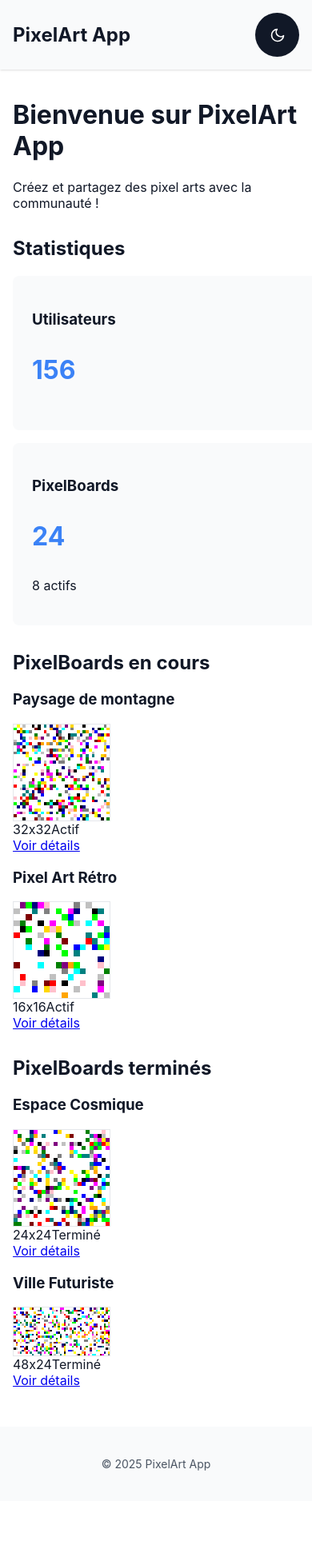
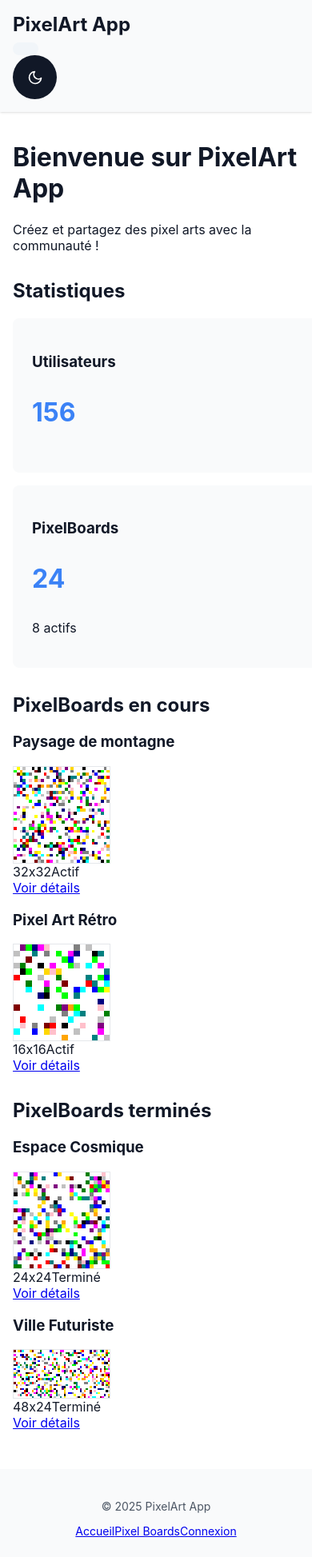
Before and after one commit to florianbrrl/MBDS-Pixel-Art-REACT, a React (Vite) app in the folder frontend/: page / in a window 390 px wide. Shown: the top 1947 px of the page at 80% size. Before the commit the page ends 1877 px from the top, so only its background shows below. Built offline with nearby package versions, Linux system fonts and the light colour scheme; the HTML template or start-up script is replaced by a standard one.

Commit message:
refactor(frontend): améliorer layout principal avec support responsive

```diff
--- a/frontend/src/layouts/MainLayout.tsx
+++ b/frontend/src/layouts/MainLayout.tsx
@@ -1,56 +1,136 @@
-import React from 'react';
-import { Outlet } from 'react-router-dom';
+import React, { useState } from 'react';
+import { Outlet, Link } from 'react-router-dom';
 import ThemeToggle from '@/components/common/ThemeToggle';
-import { Link } from 'react-router-dom';
 import { useAuth } from '@/contexts/AuthContext';
+import MobileNavigation from '@/components/navigation/MobileNavigation';
 
 const MainLayout: React.FC = () => {
-  const { isAuthenticated, logout } = useAuth();
+  const { isAuthenticated, logout, currentUser } = useAuth();
+  const [mobileMenuOpen, setMobileMenuOpen] = useState(false);
+
+  const toggleMobileMenu = () => {
+    setMobileMenuOpen((prev) => !prev);
+  };
+
+  const handleLogout = () => {
+    logout();
+    setMobileMenuOpen(false);
+  };
+
+  const isAdmin = currentUser?.id === 'user-1'; // Simplifié, à adapter selon votre logique
 
   return (
     <div className="app">
       <header className="app-header">
+        <div className="header-content">
           <h1>
-          <Link to="/" className="header-link">
+            <Link to="/" className="header-link" onClick={() => setMobileMenuOpen(false)}>
               PixelArt App
             </Link>
           </h1>
-        <nav className="main-nav">
+
+          {/* Bouton du menu mobile */}
+          <button
+            className="mobile-menu-button"
+            onClick={toggleMobileMenu}
+            aria-label={mobileMenuOpen ? 'Fermer le menu' : 'Ouvrir le menu'}
+            aria-expanded={mobileMenuOpen}
+          >
+            <span className={`hamburger ${mobileMenuOpen ? 'open' : ''}`}>
+              <span className="hamburger-line"></span>
+              <span className="hamburger-line"></span>
+              <span className="hamburger-line"></span>
+            </span>
+          </button>
+
+          {/* Navigation desktop */}
+          <nav className="main-nav desktop-nav">
             <ul className="nav-list">
               <li className="nav-item">
-              <Link to="/" className="nav-link">Accueil</Link>
+                <Link to="/" className="nav-link">
+                  Accueil
+                </Link>
               </li>
               <li className="nav-item">
-              <Link to="/pixel-boards" className="nav-link">Pixel Boards</Link>
+                <Link to="/pixel-boards" className="nav-link">
+                  Pixel Boards
+                </Link>
               </li>
               {isAuthenticated ? (
                 <>
                   <li className="nav-item">
-                  <Link to="/profile" className="nav-link">Profil</Link>
+                    <Link to="/profile" className="nav-link">
+                      Profil
+                    </Link>
                   </li>
+                  {isAdmin && (
                     <li className="nav-item">
-                  <button onClick={logout} className="nav-button">Déconnexion</button>
+                      <Link to="/admin" className="nav-link">
+                        Administration
+                      </Link>
+                    </li>
+                  )}
+                  <li className="nav-item">
+                    <button onClick={logout} className="nav-button">
+                      Déconnexion
+                    </button>
                   </li>
                 </>
               ) : (
                 <>
                   <li className="nav-item">
-                  <Link to="/login" className="nav-link">Connexion</Link>
+                    <Link to="/login" className="nav-link">
+                      Connexion
+                    </Link>
                   </li>
                   <li className="nav-item">
-                  <Link to="/register" className="nav-link">Inscription</Link>
+                    <Link to="/register" className="nav-link">
+                      Inscription
+                    </Link>
                   </li>
                 </>
               )}
             </ul>
           </nav>
+
           <ThemeToggle className="theme-toggle-button" />
+        </div>
+
+        {/* Menu mobile */}
+        <MobileNavigation
+          isOpen={mobileMenuOpen}
+          onClose={() => setMobileMenuOpen(false)}
+          isAuthenticated={isAuthenticated}
+          onLogout={handleLogout}
+          isAdmin={isAdmin}
+        />
       </header>
+
       <main className="app-main">
         <Outlet />
       </main>
+
       <footer className="app-footer">
-        <p>© 2025 PixelArt App</p>
+        <div className="footer-content">
+          <p>&copy; {new Date().getFullYear()} PixelArt App</p>
+          <div className="footer-links">
+            <Link to="/" className="footer-link">
+              Accueil
+            </Link>
+            <Link to="/pixel-boards" className="footer-link">
+              Pixel Boards
+            </Link>
+            {isAuthenticated ? (
+              <Link to="/profile" className="footer-link">
+                Mon profil
+              </Link>
+            ) : (
+              <Link to="/login" className="footer-link">
+                Connexion
+              </Link>
+            )}
+          </div>
+        </div>
       </footer>
     </div>
   );
```
Lines whose indentation alone changed are shown as unchanged.
